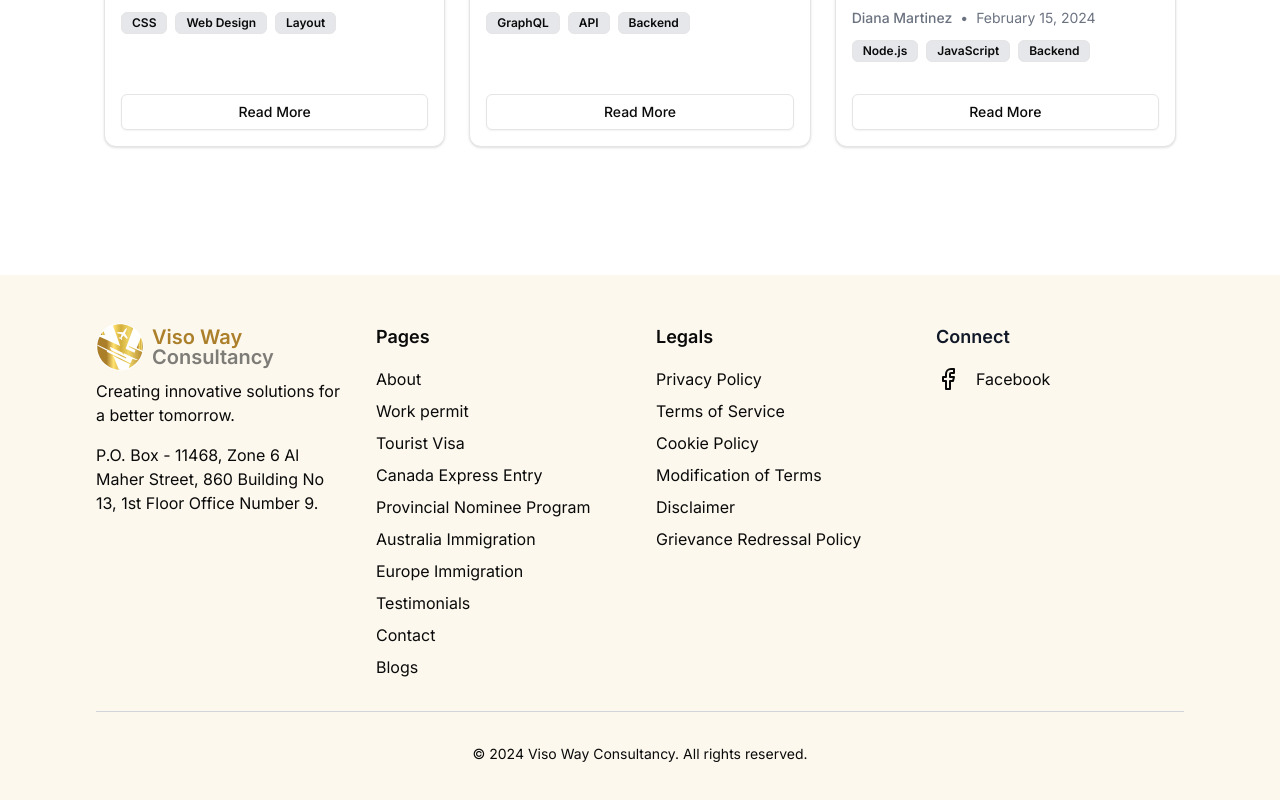
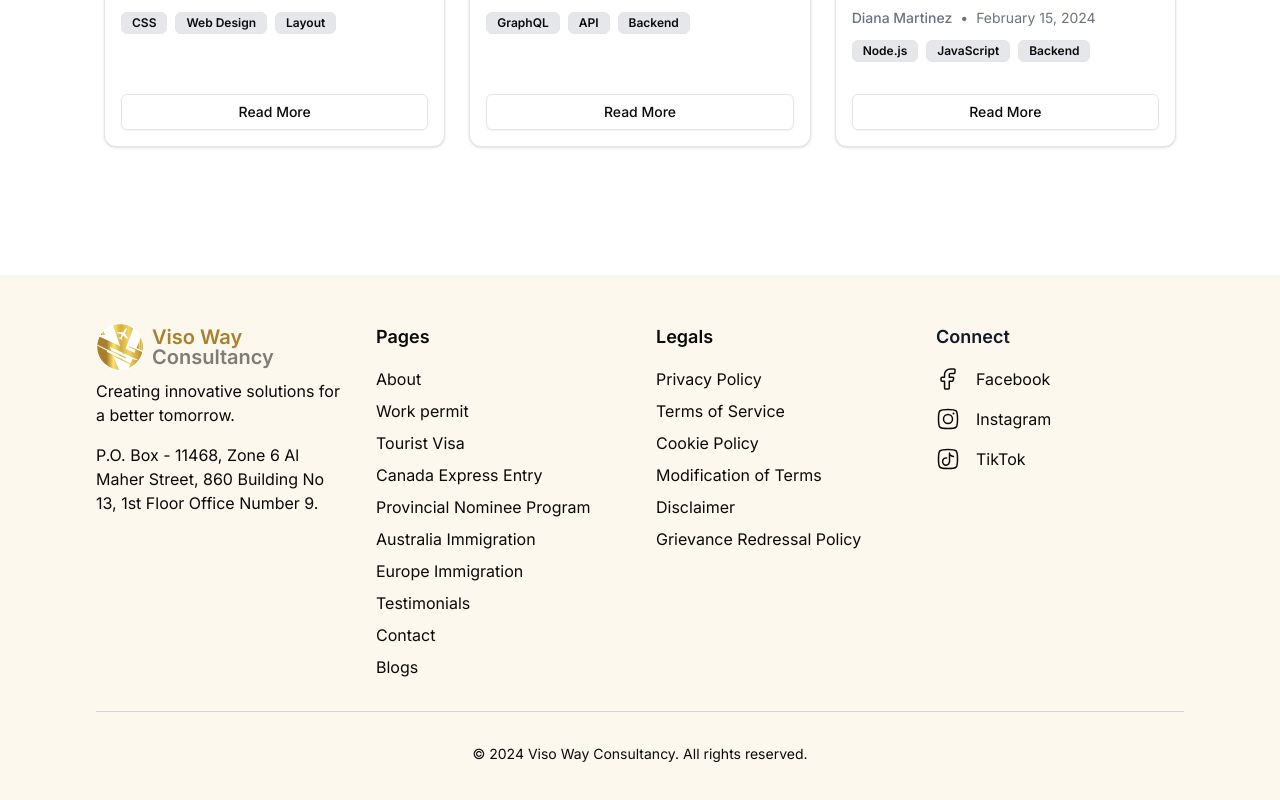
Before and after one commit to musiur/viso, a Next.js app: page /blogs in a window 1280 px wide. Shown: the part 1085-1885 px from the top of the page. Built offline with nearby package versions, Linux system fonts and the light colour scheme.

Commit message:
add metadata files: robots.ts and sitemap.ts

```diff
--- /dev/null
+++ b/src/app/robots.ts
@@ -0,0 +1,12 @@
+import type { MetadataRoute } from 'next'
+
+export default function robots(): MetadataRoute.Robots {
+  return {
+    rules: {
+      userAgent: '*',
+      allow: '/',
+      disallow: '/private/',
+    },
+    sitemap: 'https://acme.com/sitemap.xml',
+  }
+}
--- /dev/null
+++ b/src/app/sitemap.ts
@@ -0,0 +1,72 @@
+import type { MetadataRoute } from 'next'
+
+export default function sitemap(): MetadataRoute.Sitemap {
+    return [
+        {
+            url: 'https://visowayconsultancy.com',
+            lastModified: new Date(),
+            changeFrequency: 'weekly',
+            priority: 1,
+        },
+        {
+            url: 'https://visowayconsultancy.com/immigration/europe',
+            lastModified: new Date(),
+            changeFrequency: 'weekly',
+            priority: 1,
+        },
+        {
+            url: 'https://visowayconsultancy.com/immigration/australia',
+            lastModified: new Date(),
+            changeFrequency: 'weekly',
+            priority: 1,
+        },
+        {
+            url: 'https://visowayconsultancy.com/immigration/canada-express-entry',
+            lastModified: new Date(),
+            changeFrequency: 'weekly',
+            priority: 1,
+        },
+        {
+            url: 'https://visowayconsultancy.com/immigration/canada-provincial-nominee-program',
+            lastModified: new Date(),
+            changeFrequency: 'weekly',
+            priority: 1,
+        },
+        {
+            url: 'https://visowayconsultancy.com/immigration/work-permit',
+            lastModified: new Date(),
+            changeFrequency: 'weekly',
+            priority: 1,
+        },
+        {
+            url: 'https://visowayconsultancy.com/immigration/tourist-visa',
+            lastModified: new Date(),
+            changeFrequency: 'weekly',
+            priority: 1,
+        },
+        {
+            url: 'https://visowayconsultancy.com/about',
+            lastModified: new Date(),
+            changeFrequency: 'weekly',
+            priority: 0.8,
+        },
+        {
+            url: 'https://visowayconsultancy.com/contact',
+            lastModified: new Date(),
+            changeFrequency: 'weekly',
+            priority: 0.8,
+        },
+        {
+            url: 'https://visowayconsultancy.com/blogs',
+            lastModified: new Date(),
+            changeFrequency: 'weekly',
+            priority: 0.5,
+        },
+        {
+            url: 'https://visowayconsultancy.com/legals',
+            lastModified: new Date(),
+            changeFrequency: 'weekly',
+            priority: 0.5,
+        },
+    ]
+}
--- /dev/null
+++ b/src/components/icons/icon___facebook.tsx
@@ -0,0 +1,20 @@
+import { cn } from "@/lib/utils";
+
+const Icon___Facebook = ({ className }: { className?: string }) => (
+  <svg
+    xmlns="http://www.w3.org/2000/svg"
+    viewBox="0 0 24 24"
+    className={cn(className, "w-[24px] h-[24px] stroke-black fill-none")}
+  >
+    <path
+      fillRule="evenodd"
+      clipRule="evenodd"
+      d="M6.18182 10.3333C5.20406 10.3333 5 10.5252 5 11.4444V13.1111C5 14.0304 5.20406 14.2222 6.18182 14.2222H8.54545V20.8889C8.54545 21.8081 8.74951 22 9.72727 22H12.0909C13.0687 22 13.2727 21.8081 13.2727 20.8889V14.2222H15.9267C16.6683 14.2222 16.8594 14.0867 17.0631 13.4164L17.5696 11.7497C17.9185 10.6014 17.7035 10.3333 16.4332 10.3333H13.2727V7.55556C13.2727 6.94191 13.8018 6.44444 14.4545 6.44444H17.8182C18.7959 6.44444 19 6.25259 19 5.33333V3.11111C19 2.19185 18.7959 2 17.8182 2H14.4545C11.191 2 8.54545 4.48731 8.54545 7.55556V10.3333H6.18182Z"
+      stroke="currentColor"
+      strokeWidth="1.5"
+      strokeLinejoin="round"
+    />
+  </svg>
+);
+
+export default Icon___Facebook;
--- /dev/null
+++ b/src/components/icons/icon___instagram.tsx
@@ -0,0 +1,32 @@
+import { cn } from "@/lib/utils";
+
+const Icon___Instagram = ({ className }: { className?: string }) => {
+  return (
+    <svg
+      xmlns="http://www.w3.org/2000/svg"
+      viewBox="0 0 24 24"
+      className={cn(className, "w-[24px] h-[24px] stroke-black fill-none")}
+    >
+      <path
+        d="M2.5 12C2.5 7.52166 2.5 5.28249 3.89124 3.89124C5.28249 2.5 7.52166 2.5 12 2.5C16.4783 2.5 18.7175 2.5 20.1088 3.89124C21.5 5.28249 21.5 7.52166 21.5 12C21.5 16.4783 21.5 18.7175 20.1088 20.1088C18.7175 21.5 16.4783 21.5 12 21.5C7.52166 21.5 5.28249 21.5 3.89124 20.1088C2.5 18.7175 2.5 16.4783 2.5 12Z"
+        stroke="currentColor"
+        strokeWidth="1.5"
+        strokeLinejoin="round"
+      />
+      <path
+        d="M16.5 12C16.5 14.4853 14.4853 16.5 12 16.5C9.51472 16.5 7.5 14.4853 7.5 12C7.5 9.51472 9.51472 7.5 12 7.5C14.4853 7.5 16.5 9.51472 16.5 12Z"
+        stroke="currentColor"
+        strokeWidth="1.5"
+      />
+      <path
+        d="M17.5078 6.5L17.4988 6.5"
+        stroke="currentColor"
+        strokeWidth="2"
+        strokeLinecap="round"
+        strokeLinejoin="round"
+      />
+    </svg>
+  );
+};
+
+export default Icon___Instagram;
--- /dev/null
+++ b/src/components/icons/icon__tiktok.tsx
@@ -0,0 +1,27 @@
+import { cn } from "@/lib/utils";
+
+const Icon___TikTok = ({ className }: { className?: string }) => {
+    return (
+        <svg
+          xmlns="http://www.w3.org/2000/svg"
+          viewBox="0 0 24 24"
+          className={cn(className, "w-[24px] h-[24px] stroke-black fill-none")}
+        >
+          <path
+            d="M2.5 12C2.5 7.52166 2.5 5.28249 3.89124 3.89124C5.28249 2.5 7.52166 2.5 12 2.5C16.4783 2.5 18.7175 2.5 20.1088 3.89124C21.5 5.28249 21.5 7.52166 21.5 12C21.5 16.4783 21.5 18.7175 20.1088 20.1088C18.7175 21.5 16.4783 21.5 12 21.5C7.52166 21.5 5.28249 21.5 3.89124 20.1088C2.5 18.7175 2.5 16.4783 2.5 12Z"
+            stroke="currentColor"
+            strokeWidth="1.5"
+            strokeLinejoin="round"
+          />
+          <path
+            d="M10.5359 11.0075C9.71585 10.8916 7.84666 11.0834 6.93011 12.7782C6.01355 14.4729 6.9373 16.2368 7.51374 16.9069C8.08298 17.5338 9.89226 18.721 11.8114 17.5619C12.2871 17.2746 12.8797 17.0603 13.552 14.8153L13.4738 5.98145C13.3441 6.95419 14.4186 9.23575 17.478 9.5057"
+            stroke="currentColor"
+            strokeWidth="1.5"
+            strokeLinecap="round"
+            strokeLinejoin="round"
+          />
+        </svg>
+      );
+}
+
+export default Icon___TikTok;
--- a/src/components/layouts/footer.tsx
+++ b/src/components/layouts/footer.tsx
@@ -1,7 +1,9 @@
 import Link from "next/link";
 import Logo from "../brands/logo";
-import { Facebook, /** Instagram, Linkedin, Twitter */} from "lucide-react";
 import Anim___FadeUp from "@/app/_utils/components/anim___fadeup";
+import Icon___TikTok from "../icons/icon__tiktok";
+import Icon___Facebook from "../icons/icon___facebook";
+import Icon___Instagram from "../icons/icon___instagram";
 
 const pagesLinks = [
   {
@@ -94,20 +96,20 @@ const socialLinks = [
     id: 1,
     name: "Facebook",
     href: "https://www.facebook.com/profile.php?id=61567161902347&mibextid=ZbWKwL",
-    icon: <Facebook />,
+    icon: <Icon___Facebook />,
   },
-  // {
-  //   id: 2,
-  //   name: "Instagram",
-  //   href: "https://www.instagram.com/visowayconsultancy",
-  //   icon: <Instagram />,
-  // },
-  // {
-  //   id: 3,
-  //   name: "LinkedIn",
-  //   href: "https://www.linkedin.com/company/visowayconsultancy",
-  //   icon: <Linkedin />,
-  // },
+  {
+    id: 2,
+    name: "Instagram",
+    href: "https://www.instagram.com/visowayconsultancy/profilecard/?igsh=MW9mZ3FzODVkMXQ2MA==",
+    icon: <Icon___Instagram />,
+  },
+  {
+    id: 3,
+    name: "TikTok",
+    href: "https://www.tiktok.com/@viso.way.consulta?_t=8qmN50C1kmn&_r=1",
+    icon: <Icon___TikTok />,
+  },
   // {
   //   id: 4,
   //   name: "Twitter",
@@ -120,7 +122,11 @@ const Footer = () => {
   return (
     <footer className="bg-muted py-12">
       <div className="container mx-auto px-4">
-        <Anim___FadeUp delay={0.1} key={1} className="grid grid-cols-1 md:grid-cols-2 lg:grid-cols-4 gap-8">
+        <Anim___FadeUp
+          delay={0.1}
+          key={1}
+          className="grid grid-cols-1 md:grid-cols-2 lg:grid-cols-4 gap-8"
+        >
           <div>
             <div className="mb-4 max-h-10">
               <Logo />
@@ -129,7 +135,8 @@ const Footer = () => {
               Creating innovative solutions for a better tomorrow.
             </p>
             <address className="not-italic">
-            P.O. Box - 11468, Zone 6 Al Maher Street, 860 Building No 13, 1st Floor Office Number 9.
+              P.O. Box - 11468, Zone 6 Al Maher Street, 860 Building No 13, 1st
+              Floor Office Number 9.
             </address>
           </div>
 
```
